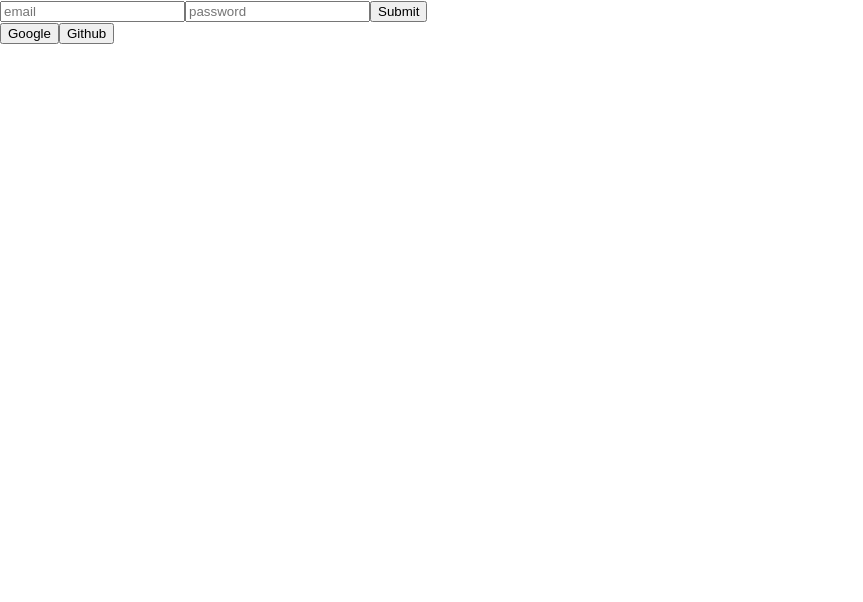
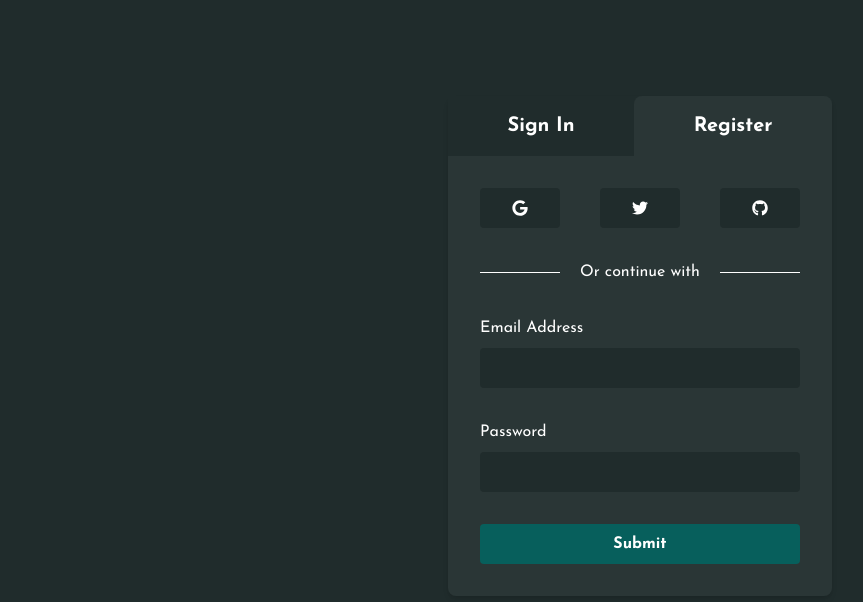
Before and after one commit to billyhawkes/revivios, a Next.js app in the folder web/: page /auth/register in a window 1280 px wide. Shown: the top 602 px of the page, without its empty margins (0-863 px from the left). Built offline with nearby package versions, Linux system fonts and the light colour scheme; no server answers.

Commit message:
Auth styling

```diff
--- a/web/package.json
+++ b/web/package.json
@@ -13,13 +13,17 @@
 		"next": "12.0.7",
 		"react": "17.0.2",
 		"react-dom": "17.0.2",
-		"react-hook-form": "^7.21.0"
+		"react-hook-form": "^7.21.0",
+		"react-icons": "^4.3.1"
 	},
 	"devDependencies": {
 		"@types/node": "16.11.12",
 		"@types/react": "17.0.37",
+		"autoprefixer": "^10.4.0",
 		"eslint": "8.4.1",
 		"eslint-config-next": "12.0.7",
+		"postcss": "^8.4.4",
+		"tailwindcss": "^3.0.0",
 		"typescript": "4.5.2"
 	}
 }
--- /dev/null
+++ b/web/postcss.config.js
@@ -0,0 +1,6 @@
+module.exports = {
+  plugins: {
+    tailwindcss: {},
+    autoprefixer: {},
+  },
+}
--- a/web/src/pages/_app.tsx
+++ b/web/src/pages/_app.tsx
@@ -1,8 +1,19 @@
-import '../styles/globals.css'
-import type { AppProps } from 'next/app'
+import "../styles/globals.css";
+import type { AppProps } from "next/app";
+import Head from "next/head";
 
 function MyApp({ Component, pageProps }: AppProps) {
-  return <Component {...pageProps} />
+	return (
+		<>
+			<Head>
+				<link
+					href="https://fonts.googleapis.com/css2?family=Josefin+Sans:wght@400;700&family=Open+Sans&display=swap"
+					rel="stylesheet"
+				></link>
+			</Head>
+			<Component {...pageProps} />
+		</>
+	);
 }
 
-export default MyApp
+export default MyApp;
--- a/web/src/pages/auth/[type].tsx
+++ b/web/src/pages/auth/[type].tsx
@@ -1,7 +1,9 @@
 import type { NextPage } from "next";
+import { FaGithub, FaGoogle, FaTwitter } from "react-icons/fa";
 import {
 	AuthProvider,
 	createUserWithEmailAndPassword,
+	TwitterAuthProvider,
 	GithubAuthProvider,
 	GoogleAuthProvider,
 	signInWithEmailAndPassword,
@@ -11,6 +13,7 @@ import React from "react";
 import { SubmitHandler, useForm } from "react-hook-form";
 import { useRouter } from "next/router";
 import { auth } from "../../service/firebase";
+import Link from "next/link";
 
 interface AuthInput {
 	email: string;
@@ -43,27 +46,84 @@ const Auth: NextPage = () => {
 	};
 
 	return (
-		<div>
-			<form onSubmit={handleSubmit(setAuth)}>
+		<div className="m-auto p-8 mt-24 bg-lightbackground w-96 rounded-lg shadow-md">
+			<div className="flex mb-8 justify-between bg-background -m-8">
+				{type === "signin" ? (
+					<>
+						<div className="p-4 text-center flex-grow bg-lightbackground rounded-t-lg">
+							<h3 className="font-semibold text-xl">Sign In</h3>
+						</div>
+						<Link href="/auth/register">
+							<a className="p-4 text-center flex-grow rounded-t-lg">
+								<h3 className="font-semibold text-xl">
+									Register
+								</h3>
+							</a>
+						</Link>
+					</>
+				) : (
+					<>
+						<Link href="/auth/signin">
+							<a className="p-4 text-center flex-grow rounded-t-lg">
+								<h3 className="font-semibold text-xl">
+									Sign In
+								</h3>
+							</a>
+						</Link>
+						<div className="p-4 text-center flex-grow bg-lightbackground rounded-t-lg">
+							<h3 className="font-semibold text-xl">Register</h3>
+						</div>
+					</>
+				)}
+			</div>
+			<div className="flex justify-between">
+				<button
+					className="py-2 px-8 h-10 bg-background rounded"
+					onClick={() => setProviderAuth(new GoogleAuthProvider())}
+				>
+					<FaGoogle />
+				</button>
+				<button
+					className="py-2 px-8 h-10 bg-background rounded"
+					onClick={() => setProviderAuth(new TwitterAuthProvider())}
+				>
+					<FaTwitter />
+				</button>
+				<button
+					className="py-2 px-8 h-10 bg-background rounded"
+					onClick={() => setProviderAuth(new GithubAuthProvider())}
+				>
+					<FaGithub />
+				</button>
+			</div>
+			<div className="my-8 flex justify-between content-center">
+				<hr className="w-20 h-px bg-white my-auto" />
+				Or continue with
+				<hr className="w-20 h-px bg-white my-auto" />
+			</div>
+			<form className="flex flex-col" onSubmit={handleSubmit(setAuth)}>
+				<label className="mb-2" htmlFor="email">
+					Email Address
+				</label>
 				<input
-					placeholder="email"
+					className="bg-background mb-8 h-10 p-2 rounded"
 					{...register("email", { required: true })}
 				/>
+				<label className="mb-2" htmlFor="password">
+					Password
+				</label>
 				<input
-					placeholder="password"
+					className="bg-background mb-8 h-10 p-2 rounded"
 					{...register("password", {
 						required: true,
 						minLength: 8,
 					})}
 				/>
-				<input type="submit" />
+				<input
+					className="bg-primary h-10 rounded cursor-pointer font-bold"
+					type="submit"
+				/>
 			</form>
-			<button onClick={() => setProviderAuth(new GoogleAuthProvider())}>
-				Google
-			</button>
-			<button onClick={() => setProviderAuth(new GithubAuthProvider())}>
-				Github
-			</button>
 		</div>
 	);
 };
--- a/web/src/styles/globals.css
+++ b/web/src/styles/globals.css
@@ -1,16 +1,10 @@
-html,
-body {
-  padding: 0;
-  margin: 0;
-  font-family: -apple-system, BlinkMacSystemFont, Segoe UI, Roboto, Oxygen,
-    Ubuntu, Cantarell, Fira Sans, Droid Sans, Helvetica Neue, sans-serif;
+@tailwind base;
+@tailwind components;
+@tailwind utilities;
+
+@layer base {
+	html,
+	body {
+		@apply bg-background text-white font-display p-0 m-0;
+	}
 }
-
-a {
-  color: inherit;
-  text-decoration: none;
-}
-
-* {
-  box-sizing: border-box;
-}
--- /dev/null
+++ b/web/tailwind.config.js
@@ -0,0 +1,21 @@
+module.exports = {
+	mode: "jit",
+	content: [
+		"./src/pages/**/*.{js,ts,jsx,tsx}",
+		"./src/components/**/*.{js,ts,jsx,tsx}",
+	],
+	theme: {
+		colors: {
+			primary: "#075F5C",
+			background: "#202C2C",
+			lightbackground: "#2A3636",
+			white: "#FFFFFF",
+		},
+		fontFamily: {
+			display: ['"Josefin Sans"', "sans-serif"],
+			body: ['"Open Sans"', "sans-serif"],
+		},
+		extend: {},
+	},
+	plugins: [],
+};
```
Also changed, not shown: 1 other file (tests, documents, lock files or other folders).
